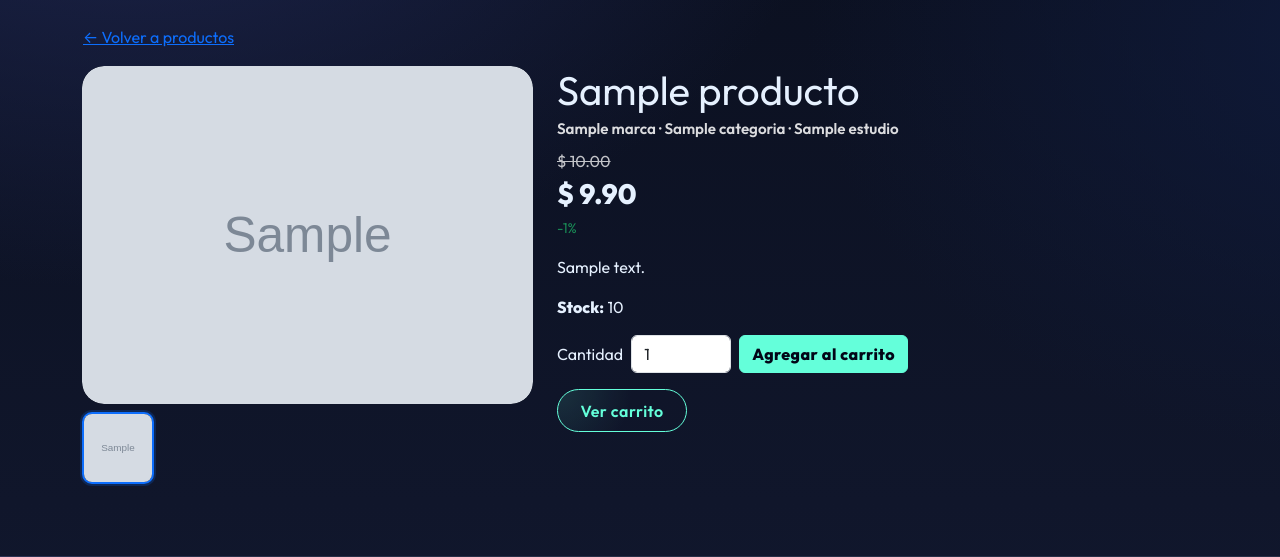
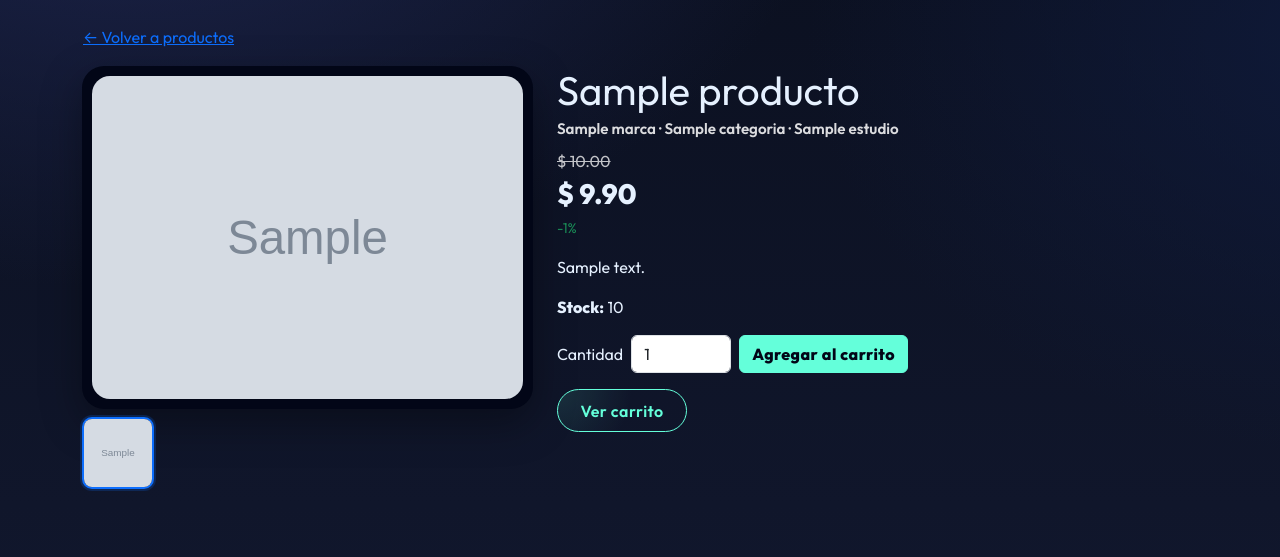
Before and after one commit to Espaik2020/tienda-django, a Django app: a page that uses catalogo/templates/base.html in a window 1280 px wide. Shown: the part 76-633 px from the top of the page. Run offline with Django 5.2, Linux system fonts and the light colour scheme; tables that the repository leaves empty hold one stand-in row (values such as "Sample post"); grey boxes marked "Sample" are stand-in pictures; parts of the project's set-up code (start-up, migrations or seed data) failed here and were passed over; some libraries are stand-ins or nearby versions.

Commit message:
correccion no se cual

```diff
--- a/catalogo/static/css/app.css
+++ b/catalogo/static/css/app.css
@@ -214,20 +214,20 @@ body{
 
 /* ====== PRODUCTO DETALLE — imagen principal ====== */
 .product-gallery{
-  border-radius: 22px;
-  overflow: hidden;
-  background: #02081a;
+  border-radius: 22px;          /* marco redondo */
+  padding: 10px;                /* pequeño margen interno */
+  background: #020617;          /* fondo oscuro para que se vea el marco */
+  box-shadow: 0 14px 40px rgba(0,0,0,.35);
 }
 
-/* La imagen ocupa el contenedor y también tiene el mismo radio */
-.product-gallery .img-main,
-.img-main{
+/* La imagen va adentro con sus propias esquinas */
+.product-gallery .img-main{
   width: 100%;
   max-height: 520px;
   height: auto;
   object-fit: contain;
   display: block;
-  border-radius: 22px;   /* por si alguna img no está dentro de .product-gallery */
+  border-radius: 18px;          /* redondeado visible en la propia imagen */
 }
 
 /* ====== Thumbnails ====== */
```
